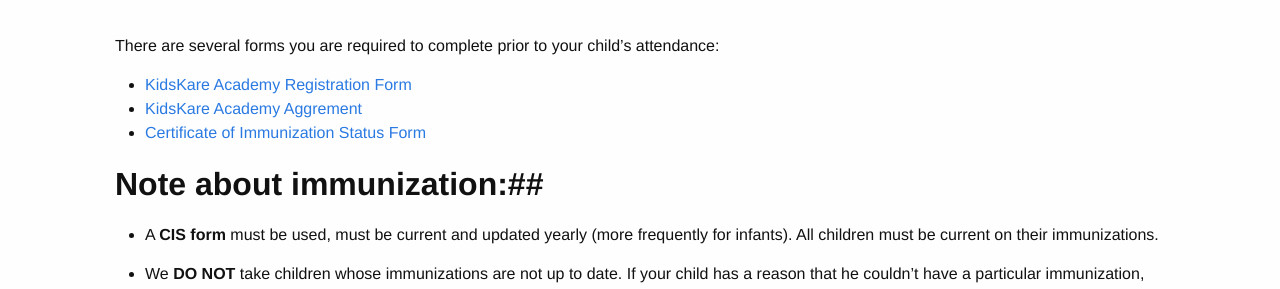
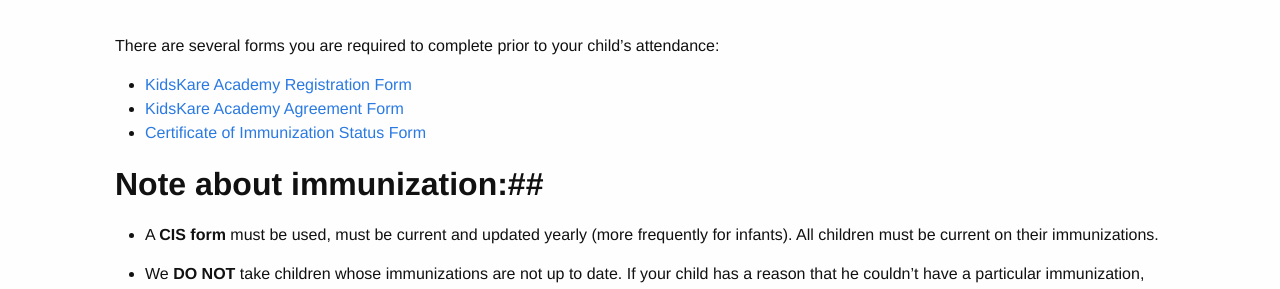
Before and after one commit to gfjreg/gfjreg.github.io, a Jekyll site: the page built from _posts/2015-05-07-Admission-Forms.markdown, in a window 1280 px wide. Shown: the part 237-526 px from the top of the page. Built offline with Jekyll 4.4.1, drawn with Linux system fonts in a browser that asks for light colours.

Commit message:
Fixed a typo

```diff
--- a/_posts/2015-05-07-Admission-Forms.markdown
+++ b/_posts/2015-05-07-Admission-Forms.markdown
@@ -8,7 +8,7 @@
 There are several forms you are required to complete prior to your child's attendance:
 
 -  [KidsKare Academy Registration Form](/forms/ChildCare_RegistrationForm.pdf)
--  [KidsKare Academy Aggrement](/forms/ChildCareAgreement.pdf)
+-  [KidsKare Academy Agreement Form](/forms/ChildCareAgreement.pdf)
 -  [Certificate of Immunization Status Form](/forms/cis.pdf)
 
 ##Note about immunization:##
```
